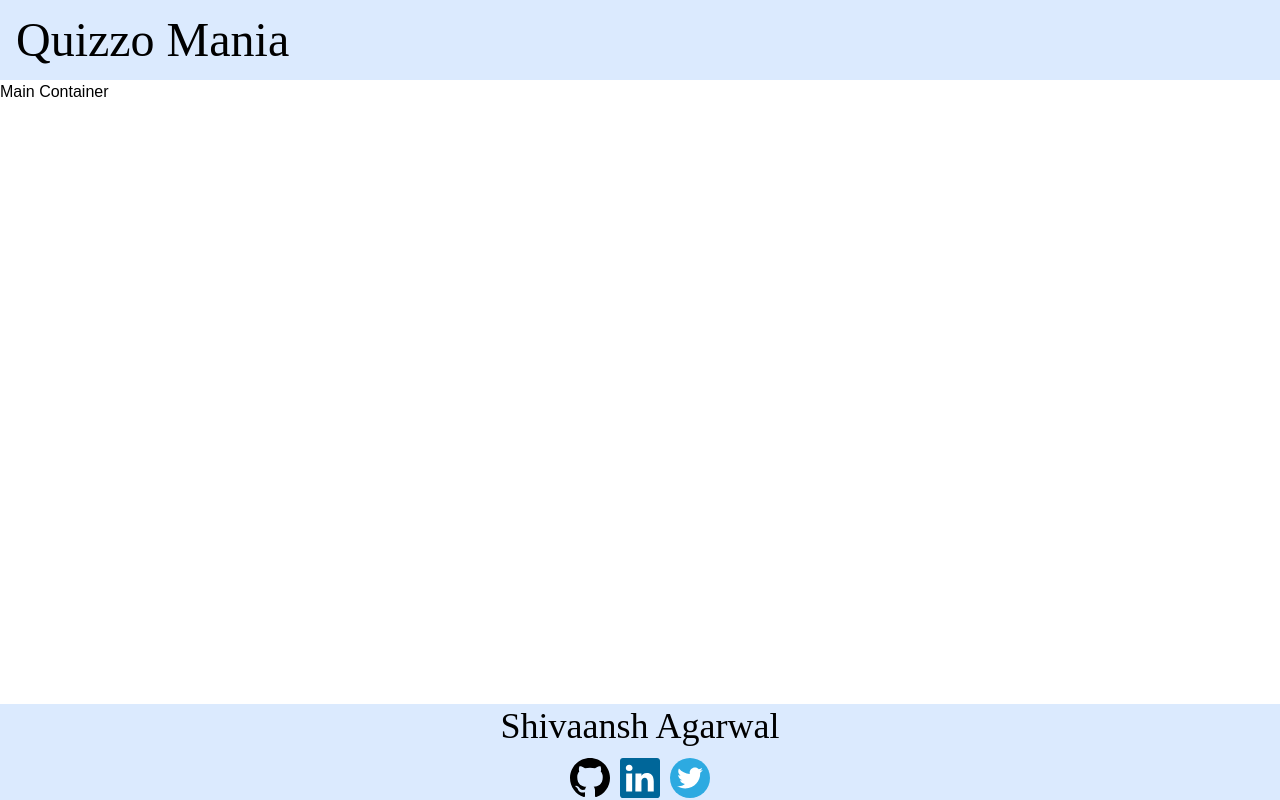
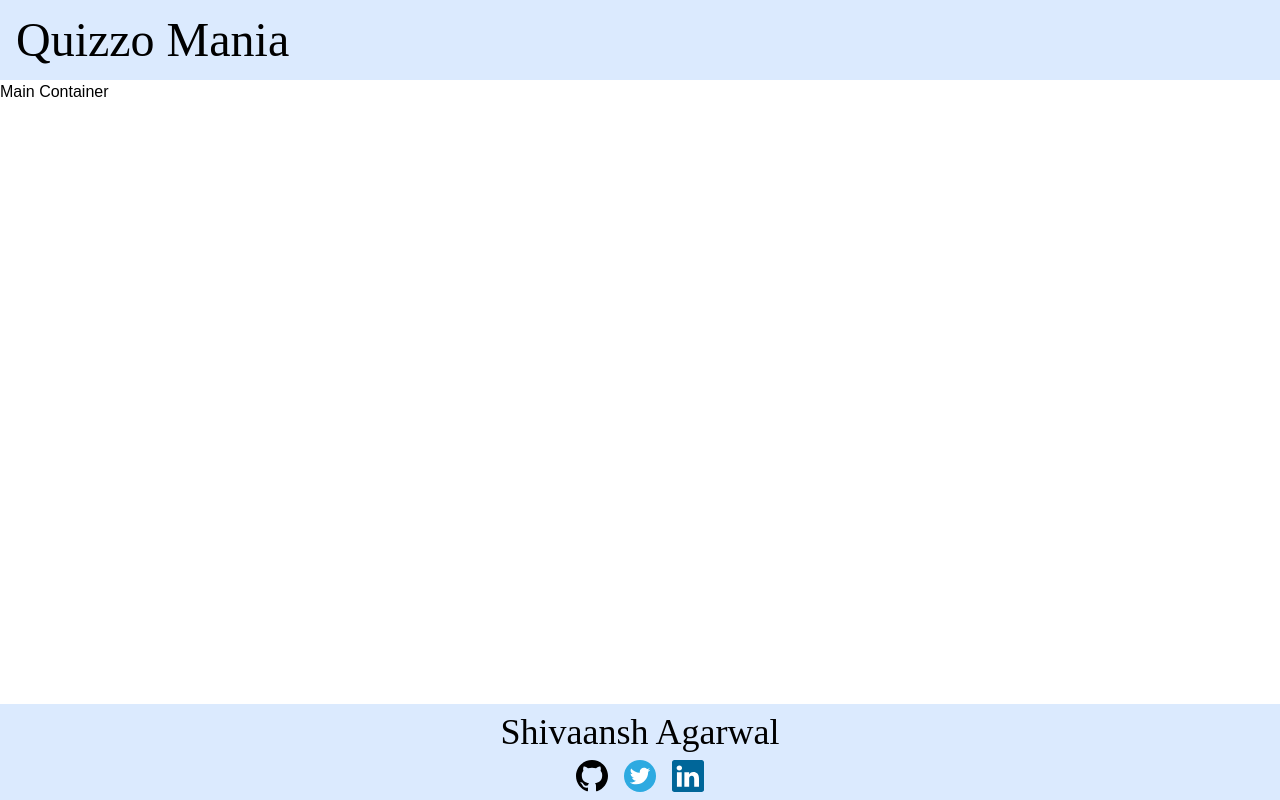
Before and after one commit to Shivaansh-Agarwal/Quizzo-Mania-Frontend, a React (Create React App) app: page / in a window 1280 px wide. Built offline with nearby package versions, Linux system fonts and the light colour scheme.

Commit message:
refactor: SocialMediaBar Component

```diff
--- a/src/components/SocialMediaBar.jsx
+++ b/src/components/SocialMediaBar.jsx
@@ -1,43 +1,38 @@
 import iconGithub from "../images/icon-github.svg";
 import iconLinkedin from "../images/icon-linkedin.svg";
 import iconTwitter from "../images/icon-twitter.svg";
+import {
+  GITHUB_PROFILE_URL,
+  TWITTER_PROFILE_URL,
+  LINKEDIN_PROFILE_URL,
+} from "../utilities/constants.js";
 
 export const SocialMediaBar = () => {
   return (
-    <div className="flex flex-row justify-evenly w-40 pt-3">
-      <a
-        href="https://github.com/Shivaansh-Agarwal"
-        target="_blank"
-        rel="noreferrer"
-      >
-        <img
-          src={iconGithub}
-          alt="Github"
-          className="w-8 h-8 sm:w-10 sm:h-10"
-        />
-      </a>
-      <a
-        href="https://www.linkedin.com/in/shivaansh-agarwal/"
-        target="_blank"
-        rel="noreferrer"
-      >
-        <img
-          src={iconLinkedin}
-          alt="Linkedin"
-          className="w-8 h-8 sm:w-10 sm:h-10"
-        />
-      </a>
-      <a
-        href="https://twitter.com/Shivansh_97"
-        target="_blank"
-        rel="noreferrer"
-      >
-        <img
-          src={iconTwitter}
-          alt="Twitter"
-          className="w-8 h-8 sm:w-10 sm:h-10"
-        />
-      </a>
+    <div className="flex flex-row justify-evenly w-32 sm:w-40 pt-2 ">
+      <ImageLink
+        profileURL={GITHUB_PROFILE_URL}
+        imgSrc={iconGithub}
+        altText="Github"
+      />
+      <ImageLink
+        profileURL={TWITTER_PROFILE_URL}
+        imgSrc={iconTwitter}
+        altText="Twitter"
+      />
+      <ImageLink
+        profileURL={LINKEDIN_PROFILE_URL}
+        imgSrc={iconLinkedin}
+        altText="Linkedin"
+      />
     </div>
   );
 };
+
+const ImageLink = ({ profileURL, imgSrc, altText }) => {
+  return (
+    <a href={profileURL} target="_blank" rel="noreferrer">
+      <img src={imgSrc} alt={altText} className="w-6 h-6 sm:w-8 sm:h-8" />
+    </a>
+  );
+};
--- /dev/null
+++ b/src/utilities/constants.js
@@ -0,0 +1,4 @@
+export const GITHUB_PROFILE_URL = "https://github.com/Shivaansh-Agarwal";
+export const TWITTER_PROFILE_URL = "https://twitter.com/Shivansh_97";
+export const LINKEDIN_PROFILE_URL =
+  "https://www.linkedin.com/in/shivaansh-agarwal/";
```
